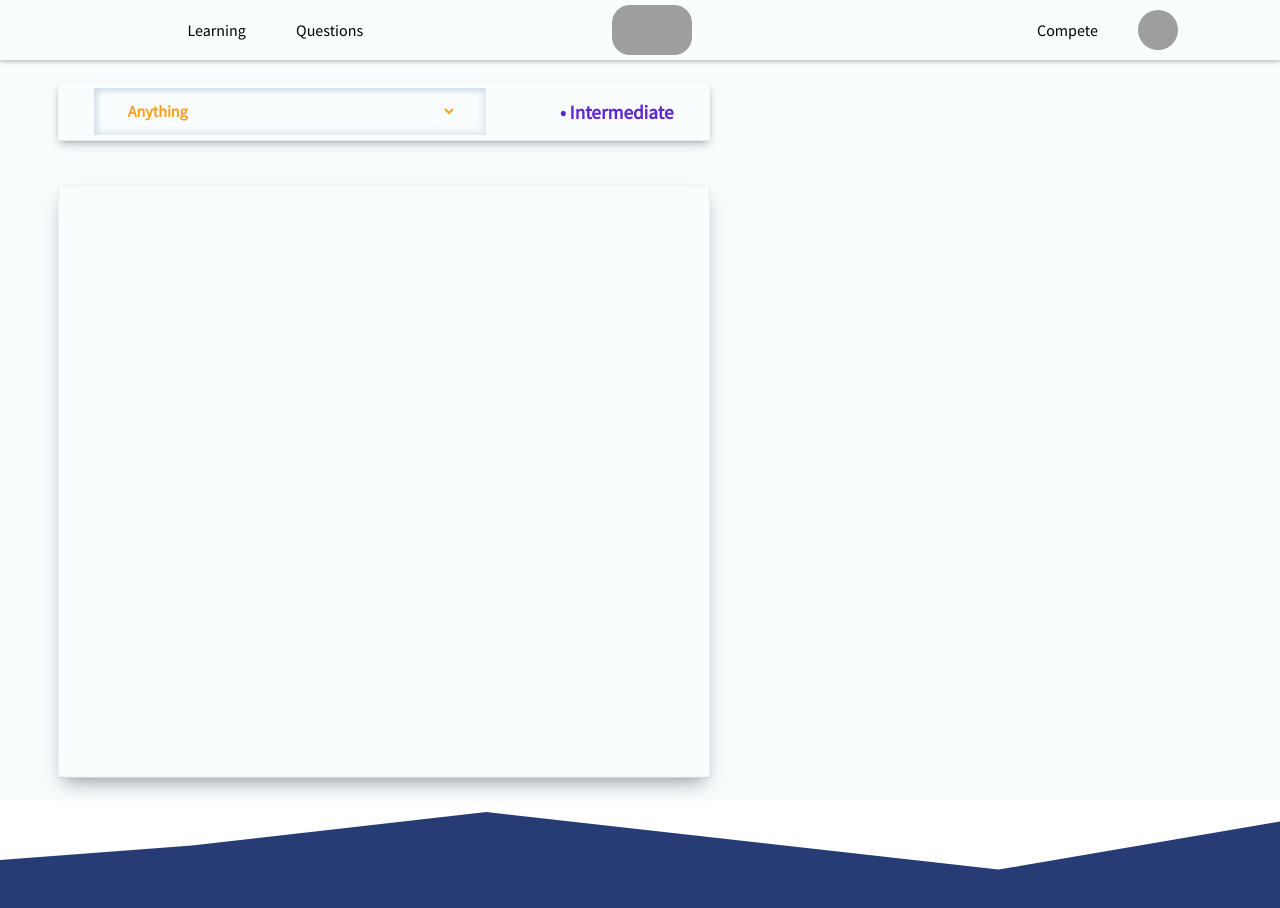
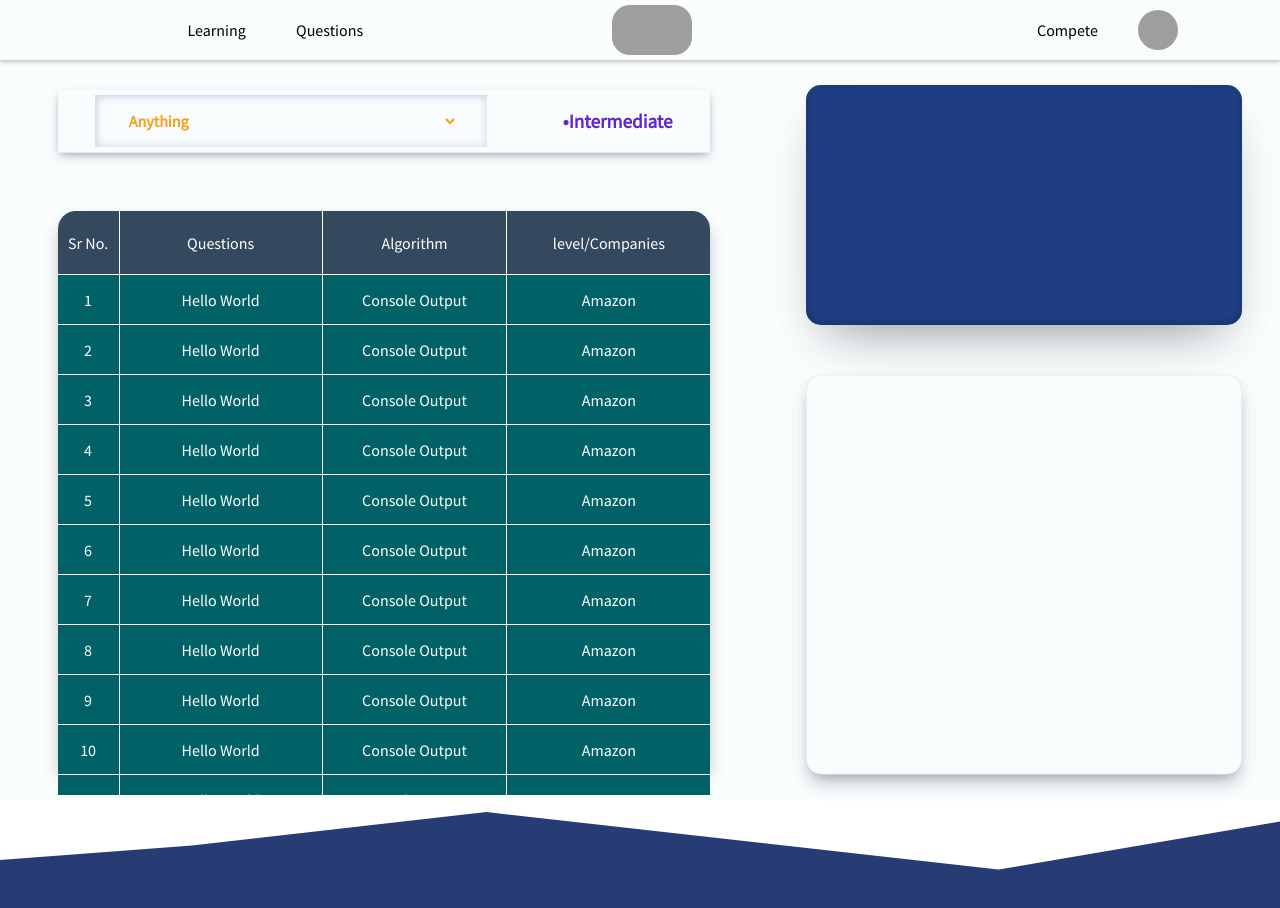
Before and after one commit to shelendravashishtha2/cphustlers, a React (Create React App) app: page / in a window 1280 px wide. Shown: the top 908 px of the page. Built offline with nearby package versions, Linux system fonts and the light colour scheme; grey boxes are pictures that could not be loaded.

Commit message:
added many widgets in profile

```diff
--- a/src/App.css
+++ b/src/App.css
@@ -1,8 +1,30 @@
-:root{
-    --primary-font : 'Source Sans Pro', sans-serif; /* applied styles 200, 300, 400 */
-    --primary-color : #FAFDFD;
-    --inset-box-shadow : rgb(204, 219, 232) 3px 3px 6px 0px inset, rgba(255, 255, 255, 0.5) -3px -3px 6px 1px inset, rgb(204, 219, 232) -3px -3px 6px 0px inset, rgba(255, 255, 255, 0.5) 3px 3px 6px 1px inset;
-    --outer-shadow :  rgba(50, 50, 93, 0.25) 0px 10px 20px -4px,
+:root {
+  --primary-font: "Source Sans Pro", sans-serif; /* applied styles 200, 300, 400 */
+  --primary-color: #fafdfd;
+  --inset-box-shadow: rgb(204, 219, 232) 3px 3px 6px 0px inset,
+    rgba(255, 255, 255, 0.5) -3px -3px 6px 1px inset,
+    rgb(204, 219, 232) -3px -3px 6px 0px inset,
+    rgba(255, 255, 255, 0.5) 3px 3px 6px 1px inset;
+  --outer-shadow: rgba(50, 50, 93, 0.25) 0px 10px 20px -4px,
     rgba(0, 0, 0, 0.3) 0px 7.5px 15px -7.5px,
     rgba(10, 37, 64, 0.35) 0px -0.5px 1.5px 0px inset;
 }
+
+/* Track */
+::-webkit-scrollbar-track {
+  background: transparent;
+}
+
+/* Handle */
+::-webkit-scrollbar-thumb {
+  background: transparent;
+}
+
+/* Handle on hover */
+::-webkit-scrollbar-thumb:hover {
+  background: #555;
+}
+
+::-webkit-scrollbar {
+  width: 0px;
+}
--- a/src/components/Home/home.jsx
+++ b/src/components/Home/home.jsx
@@ -1,6 +1,79 @@
 import "../../css/Home/home.css";
+import ProfileCard from "./profile-card";
+import QuestionCard from "./questionCard";
+import HomeVideo from "./videos";
 
 let Home = () => {
+  let data = [
+    {
+      ques: "Hello World",
+      comp: "Amazon",
+      algo: "Console Output",
+    },
+    {
+      ques: "Hello World",
+      comp: "Amazon",
+      algo: "Console Output",
+    },
+    {
+      ques: "Hello World",
+      comp: "Amazon",
+      algo: "Console Output",
+    },
+    {
+      ques: "Hello World",
+      comp: "Amazon",
+      algo: "Console Output",
+    },
+    {
+      ques: "Hello World",
+      comp: "Amazon",
+      algo: "Console Output",
+    },
+    {
+      ques: "Hello World",
+      comp: "Amazon",
+      algo: "Console Output",
+    },
+    {
+      ques: "Hello World",
+      comp: "Amazon",
+      algo: "Console Output",
+    },
+    {
+      ques: "Hello World",
+      comp: "Amazon",
+      algo: "Console Output",
+    },
+    {
+      ques: "Hello World",
+      comp: "Amazon",
+      algo: "Console Output",
+    },
+    {
+      ques: "Hello World",
+      comp: "Amazon",
+      algo: "Console Output",
+    },
+    {
+      ques: "Hello World",
+      comp: "Amazon",
+      algo: "Console Output",
+    },
+    {
+      ques: "Hello World",
+      comp: "Amazon",
+      algo: "Console Output",
+    },{
+      ques: "Hello World",
+      comp: "Amazon",
+      algo: "Console Output",
+    },{
+      ques: "Hello World",
+      comp: "Amazon",
+      algo: "Console Output",
+    },
+  ];
   return (
     <>
       <div className="home">
@@ -13,12 +86,27 @@ let Home = () => {
                 <option value="any">this</option>
               </select>
             </div>
-            <div className="level blue-label">• Intermediate</div>
+            <div className="level blue-label">
+              <span>•</span> Intermediate
+            </div>
           </div>
-          <div className="questions"></div>
+          <div className="questions">
+            <div className="ques-head">
+              <div className="srno hp">Sr No.</div>
+              <div className="ques hp">Questions</div>
+              <div className="algo hp">Algorithm</div>
+              <div className="level hp">level/Companies</div>
+            </div>
+            <div className="ques-main">
+              {data.map((e, idx) => (
+                <QuestionCard data={{ ...e, srno: idx + 1 }} />
+              ))}
+            </div>
+          </div>
         </div>
         <div className="home-sidebar">
-
+          <ProfileCard />
+          <HomeVideo />
         </div>
       </div>
     </>
--- a/src/components/Home/profile-card.jsx
+++ b/src/components/Home/profile-card.jsx
@@ -0,0 +1,11 @@
+import "../../css/Home/profile-card.css";
+
+let ProfileCard = () => {
+  return (
+    <>
+      <div className="profile-card-home"></div>
+    </>
+  );
+};
+
+export default ProfileCard;
--- /dev/null
+++ b/src/components/Home/questionCard.jsx
@@ -0,0 +1,16 @@
+import "../../css/Home/questionCard.css";
+
+let QuestionCard = ({ data }) => {
+  return (
+    <>
+      <div className="question-card">
+        <div className="que-srno hp">{data.srno}</div>
+        <div className="que-ques hp">{data.ques}</div>
+        <div className="que-algo hp">{data.algo}</div>
+        <div className="que-level hp">{data.comp}</div>
+      </div>
+    </>
+  );
+};
+
+export default QuestionCard;
--- /dev/null
+++ b/src/components/Home/videos.jsx
@@ -0,0 +1,11 @@
+import "../../css/Home/video.css";
+
+let HomeVideo = () => {
+  return (
+    <>
+      <div className="home-video"></div>
+    </>
+  );
+};
+
+export default HomeVideo;
--- a/src/css/Home/home.css
+++ b/src/css/Home/home.css
@@ -7,7 +7,6 @@
 
 .home-main {
   width: 60%;
-  height: 100%;
   display: flex;
   flex-direction: column;
   justify-content: space-around;
@@ -15,7 +14,8 @@
 }
 
 .sorting {
-  height: 8%;
+  min-height: 8vh;
+  height: fit-content;
   width: 85%;
   display: flex;
   box-shadow: rgba(50, 50, 93, 0.25) 0px 5px 10px -2px,
@@ -63,10 +63,13 @@
 .sorting .level {
   font-weight: 700;
   font-size: 1.2rem;
+  display: flex;
 }
 
 .questions {
-  height: 80%;
+  height: 70vh;
+  border-top-left-radius: 18px;
+  border-top-right-radius: 18px;
   width: 85%;
   box-shadow: rgba(50, 50, 93, 0.25) 0px 10px 20px -4px,
     rgba(0, 0, 0, 0.3) 0px 7.5px 15px -7.5px,
@@ -75,8 +78,53 @@
 
 .home-sidebar {
   width: 40%;
-  height: 100%;
   display: flex;
+  flex-direction: column;
   justify-content: space-around;
   align-items: center;
 }
+
+.ques-head {
+  width: 100%;
+  height: 8vh;
+  display: flex;
+  background: #34495e;
+  border-top-left-radius: 18px;
+  border-top-right-radius: 18px;
+  border-bottom: 1px solid white;
+}
+
+.ques-main {
+  height: 65vh;
+  overflow: scroll;
+}
+
+.ques-head .hp {
+  padding: 5px;
+  height: 100%;
+  display: flex;
+  justify-content: center;
+  align-items: center;
+  color: white;
+}
+
+.ques-head .srno {
+  width: 10%;
+  border-top-left-radius: 18px;
+  border-right: 1px solid white;
+}
+
+.ques-head .ques {
+  width: 33%;
+  border-right: 1px solid white;
+}
+
+.ques-head .algo {
+  width: 30%;
+  border-right: 1px solid white;
+}
+
+.ques-head .level {
+  width: 33%;
+  border-top-right-radius: 18px;
+}
--- /dev/null
+++ b/src/css/Home/profile-card.css
@@ -0,0 +1,9 @@
+.profile-card-home {
+  height: 30vh;
+  width: 85%;
+  background: #1F3D82;
+  border-radius: 15px;
+  box-shadow: rgba(50, 50, 93, 0.25) 0px 20px 40px -16px,
+    rgba(0, 0, 0, 0.3) 0px 30px 60px -30px,
+    rgba(10, 37, 64, 0.35) 0px -2px 6px 0px inset;
+}
--- /dev/null
+++ b/src/css/Home/questionCard.css
@@ -0,0 +1,35 @@
+.question-card {
+  height: 50px;
+  width: 100%;
+  display: flex;
+  background: #006266;
+  border-bottom: 1px solid white;
+  color: white;
+}
+
+.question-card .hp {
+  padding: 5px;
+  height: 100%;
+  display: flex;
+  justify-content: center;
+  align-items: center;
+}
+
+.question-card .que-srno {
+  width: 10%;
+  border-right: 1px solid white;
+}
+
+.question-card .que-ques {
+  width: 33%;
+  border-right: 1px solid white;
+}
+
+.question-card .que-algo {
+  width: 30%;
+  border-right: 1px solid white;
+}
+
+.question-card .que-level {
+  width: 33%;
+}
--- /dev/null
+++ b/src/css/Home/video.css
@@ -0,0 +1,6 @@
+.home-video{
+    height: 50vh;
+    width: 85%;
+    border-radius: 15px;
+    box-shadow: var(--outer-shadow);
+}
```
